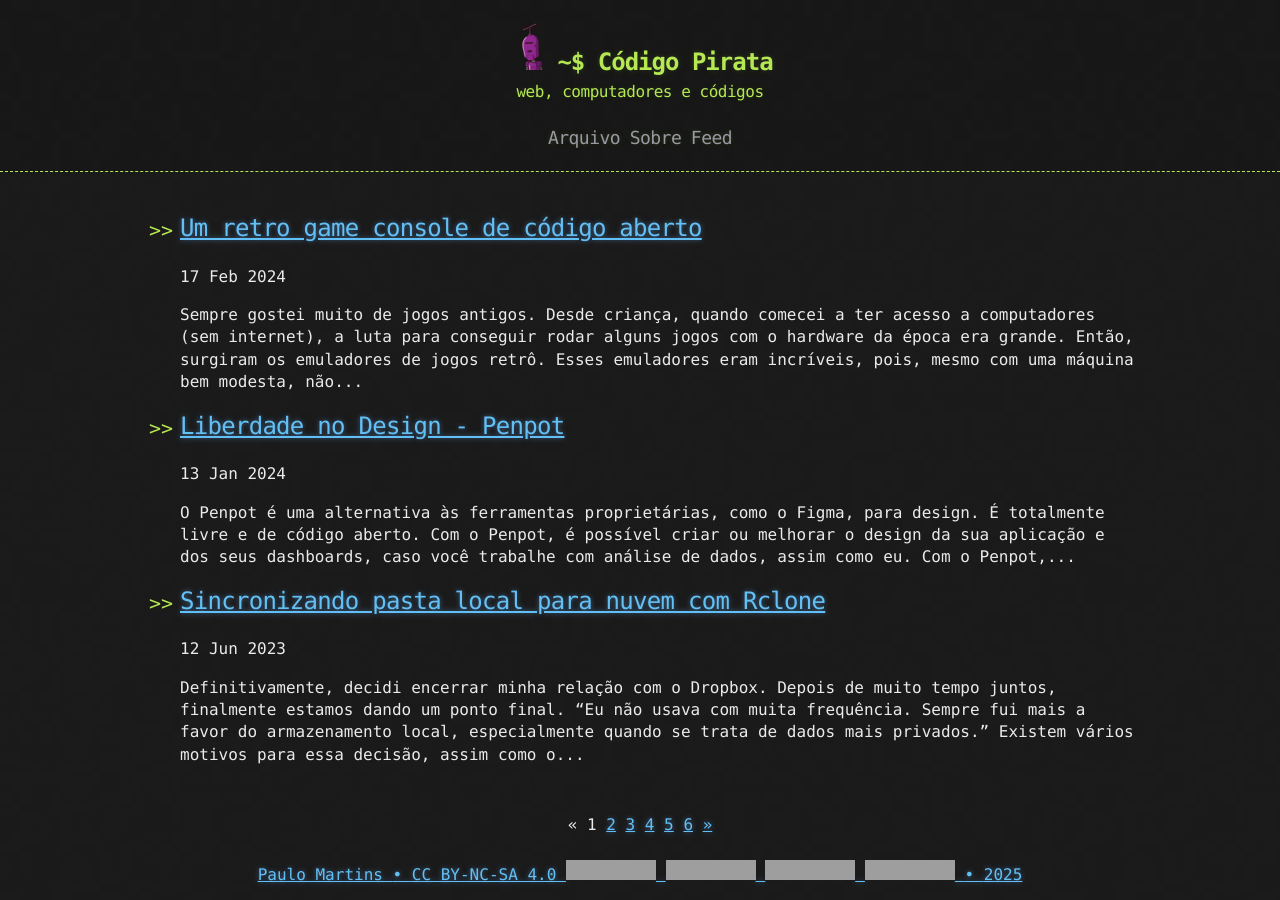
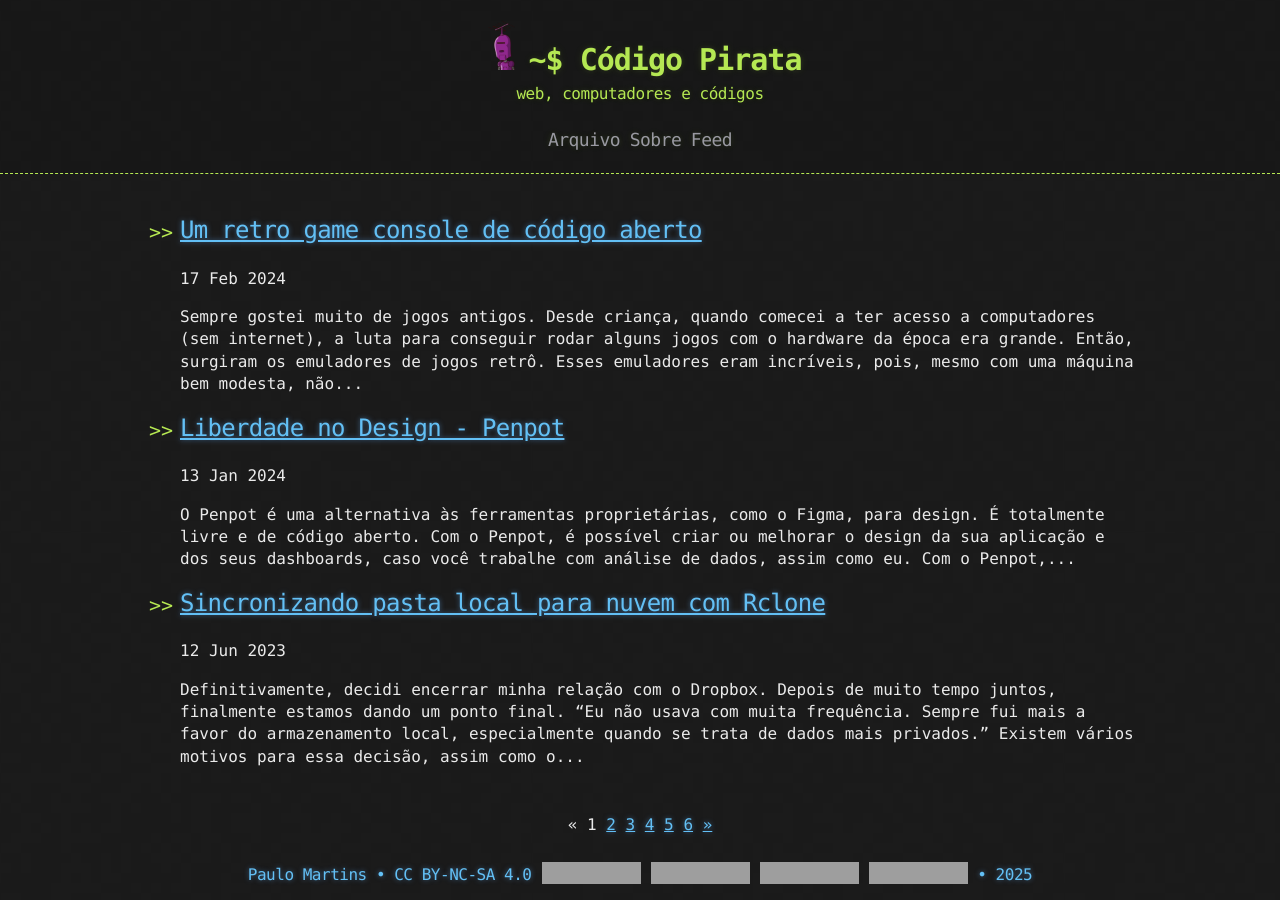
Before and after one commit to paullomarttins/paullomarttins.github.io, a Jekyll site: the page built from index.html, in a window 1280 px wide. Built offline with Jekyll 4.4.1, drawn with Linux system fonts in a browser that asks for light colours; some web fonts are replaced; the list of posts is cut into pages by our own code; grey boxes are pictures that could not be loaded.

Commit message:
Atualização de CSS

```diff
--- a/_sass/base.scss
+++ b/_sass/base.scss
@@ -65,12 +65,12 @@ header {
 }
 
 header h1 {
-  font-size: 24px;
+  font-size: 30px;
   line-height: 1.5;
   margin: 0;
   text-align: center;
   font-weight: bold;
-  font-family: Monaco, "Bitstream Vera Sans Mono", "Lucida Console", Terminal, monospace;
+  font-family: Luminari, "Bitstream Vera Sans Mono", "Lucida Console", Terminal, monospace;
   color: $conifer;//$header;
   text-shadow: 0 1px 1px rgba(0, 0, 0, 0.1),
                0 0 5px rgba(181, 232, 83, 0.1),
@@ -245,6 +245,17 @@ a:active, a:focus {
   -moz-outline-style: none
 }
 
+.footer a {
+    text-decoration: none;
+    letter-spacing: -0.03em;
+}
+
+.footer img {
+    height:22px !important;
+    margin-left:1px;
+    vertical-align:text-bottom;
+}
+
 .title-header a {
     text-decoration: none;
 }
```
